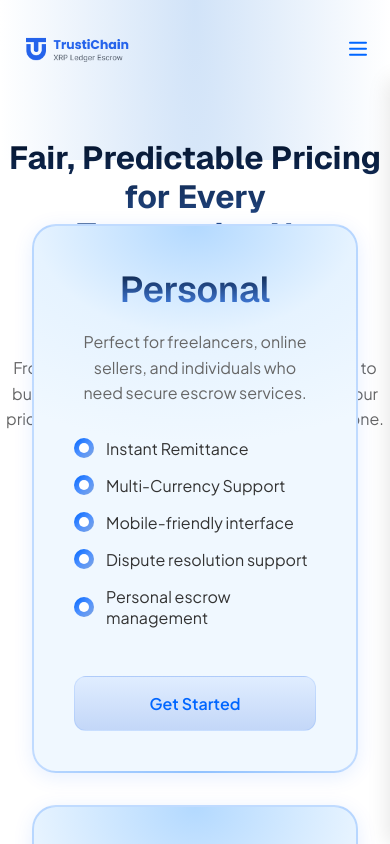
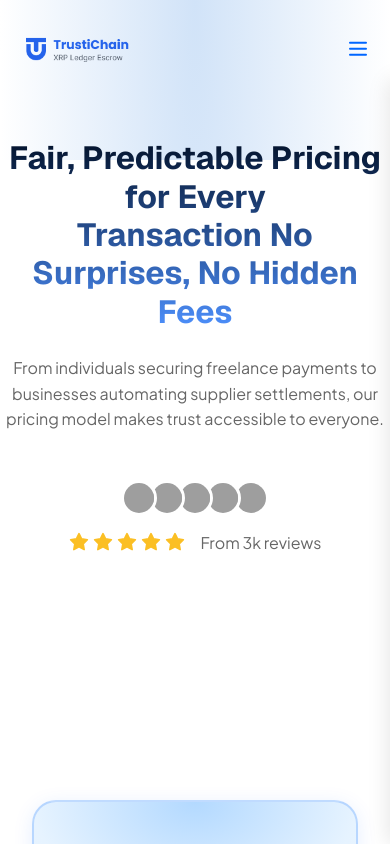
Before and after one commit to Alphatecks/trustichain, a React (Create React App) app: page /pricing in a window 390 px wide. Shown: the top 844 px of the page. Built offline with nearby package versions, Linux system fonts and the light colour scheme; grey boxes are pictures that could not be loaded; the HTML template or start-up script is replaced by a standard one.

Commit message:
Fix mobile pricing cards spacing - increase top padding

```diff
--- a/src/App.js
+++ b/src/App.js
@@ -1,4 +1,4 @@
-import React from 'react';
+import React, { useEffect } from 'react';
 import { BrowserRouter as Router, Routes, Route, useLocation } from 'react-router-dom';
 import { Toaster } from 'react-hot-toast';
 import { Web3Provider } from './context/Web3Context';
@@ -38,6 +38,11 @@ function AppContent() {
 
   // Enable auto-logout after 3600 seconds (1 hour) of inactivity
   useAutoLogout(3600000);
+
+  // Scroll to top on route change
+  useEffect(() => {
+    window.scrollTo({ top: 0, left: 0, behavior: 'auto' });
+  }, [location.pathname]);
 
   // Hide navbar on auth pages
   const isAuthPage = location.pathname === '/login' || location.pathname === '/signup' || location.pathname === '/forgot-password' || location.pathname === '/two-factor' || location.pathname === '/otp' || location.pathname === '/auth/google/callback' || location.pathname === '/dashboard' || location.pathname === '/my-escrow' || location.pathname === '/transactions' || location.pathname === '/dispute' || location.pathname.startsWith('/dispute/') || location.pathname === '/trusticard' || location.pathname === '/payroll' || location.pathname.startsWith('/payroll/') || location.pathname === '/supplier-contract' || location.pathname === '/api-keys' || location.pathname === '/sandbox-environment' || location.pathname === '/webhook' || location.pathname === '/settings';
--- a/src/pages/pricing/Pricing.css
+++ b/src/pages/pricing/Pricing.css
@@ -406,7 +406,7 @@
 /* Responsive Design for Pricing Cards */
 @media (max-width: 768px) {
   .pricing-cards-section {
-    padding: 4rem 2rem;
+    padding: 40rem 2rem 4rem 2rem; /* Increased top padding to give space below hero text on mobile */
   }
 
   .pricing-cards-grid {
```
Also changed, not shown: 1 other file (tests, documents, lock files or other folders).
